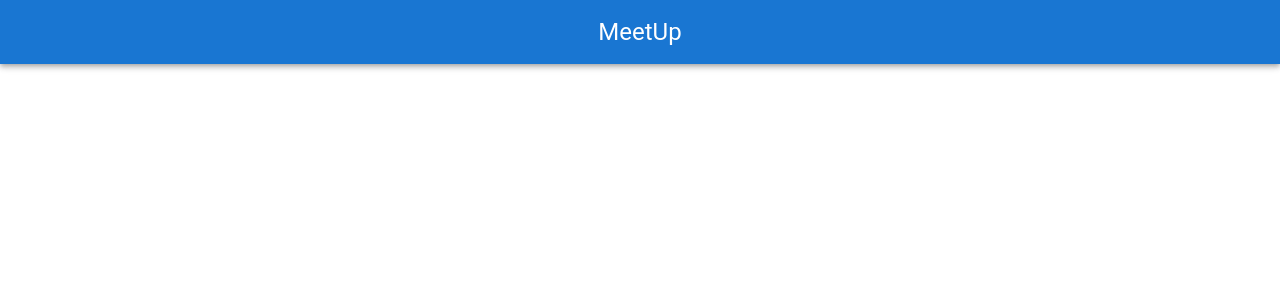
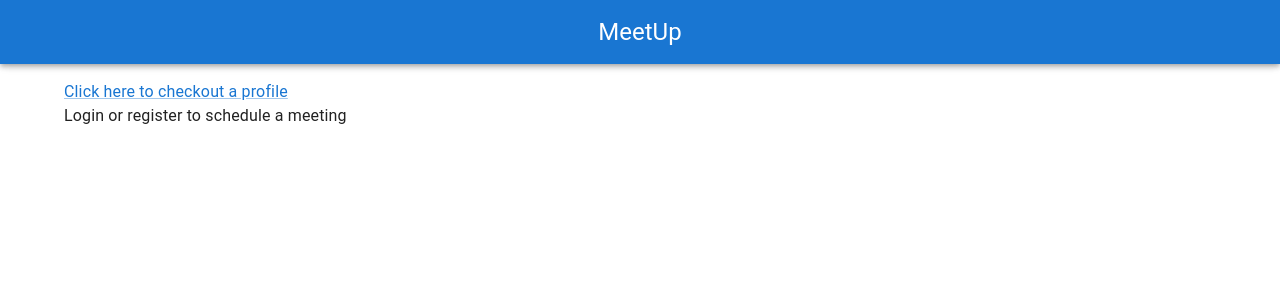
Before and after one commit to DanGraham23/MeetUp, a React (Vite) app in the folder client/: page / in a window 1280 px wide. Shown: the top 300 px of the page. Built offline with nearby package versions, Linux system fonts and the light colour scheme.

Commit message:
add naviagtion to test out pages

```diff
--- a/client/src/App.jsx
+++ b/client/src/App.jsx
@@ -1,4 +1,4 @@
-import {CssBaseline} from '@mui/material';
+import {Box, CssBaseline} from '@mui/material';
 import Navbar from './components/Navbar';
 import {BrowserRouter, Routes, Route} from 'react-router-dom';
 import Home from './pages/Home';
@@ -8,16 +8,19 @@
 
   return (
     <>
-      <Navbar />
       <BrowserRouter>
-        <Routes>
-          <Route path='/' element={<Home />}/>
-          <Route path='/profile/:username' element={<Profile />}/>
-        </Routes>
+        <Navbar />
+        <Box style={{marginTop:'60px', paddingTop:'20px'}}>
+          <Routes>
+            <Route path='/' element={<Home />}/>
+            <Route path='/profile/:username' element={<Profile />}/>
+            <Route path='*' element={<Home />}/>
+          </Routes>
+        </Box>
       </BrowserRouter>
       <CssBaseline />
     </>
   )
 }
 
-export default App
+export default App;
--- a/client/src/components/Navbar.jsx
+++ b/client/src/components/Navbar.jsx
@@ -1,16 +1,20 @@
-import {AppBar, Typography} from '@mui/material';
+import {AppBar, Typography, Toolbar, Link} from '@mui/material';
 
 function Navbar() {
   return (
     <AppBar
-    position='absolute'
+    position='fixed'
     sx={{height:'64px', display:'flex', alignItems:'center', justifyContent:'center'}}
     >
-        <Typography variant='h5' component='h1'>
+      <Toolbar>
+        <Link href='/' color='inherit' underline='none'>
+          <Typography variant='h5' component='h1'>
             MeetUp
-        </Typography>
+          </Typography>
+        </Link>
+      </Toolbar>
     </AppBar>
   )
 }
 
-export default Navbar
+export default Navbar;
--- a/client/src/pages/Home.jsx
+++ b/client/src/pages/Home.jsx
@@ -1,8 +1,18 @@
-
+import {Container, Link, Typography} from '@mui/material';
 
 function Home() {
   return (
-    <div>Login or register to schedule a meeting</div>
+    <Container >
+      <Link href='/profile/bobby'>
+        <Typography>
+          Click here to checkout a profile
+        </Typography>
+
+      </Link>
+      <Typography>
+        Login or register to schedule a meeting
+      </Typography>
+    </Container>
   )
 }
 
--- a/client/src/pages/Profile.jsx
+++ b/client/src/pages/Profile.jsx
@@ -1,4 +1,4 @@
-import {Typography, Button, Container } from '@mui/material';
+import {Typography, Button, Container} from '@mui/material';
 import { useParams } from 'react-router-dom';
 import { useState } from 'react';
 import ScheduleMeetingModal from '../components/ScheduleMeetingModal';
@@ -10,7 +10,7 @@
     const handleClose = () => setOpen(false);
 
     return (
-    <Container style={{marginTop:'60px', paddingTop:'20px'}}>
+    <Container>
         <Typography>
             Welcome to {username}'s profile
         </Typography>
```
